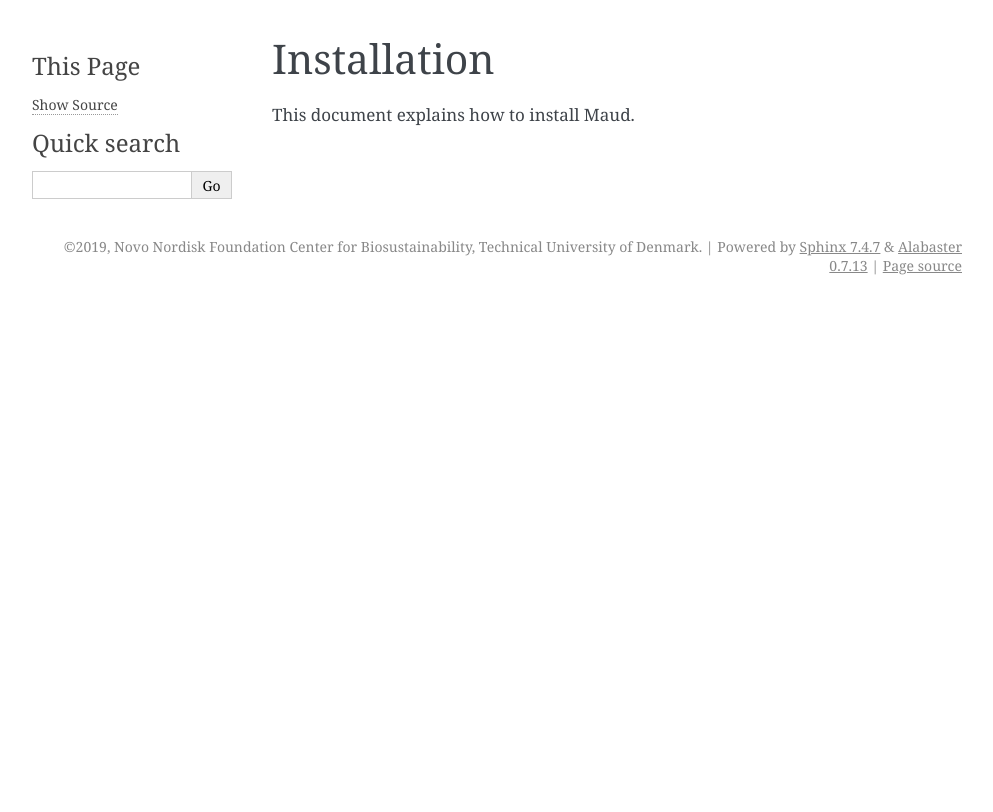
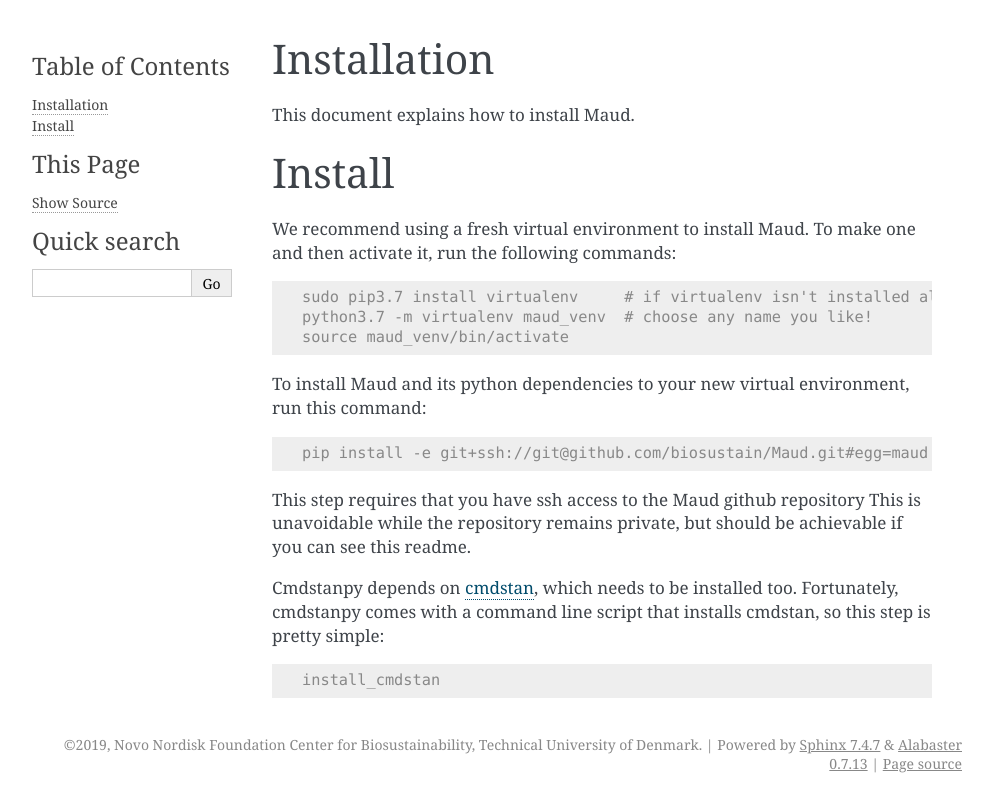
Before and after one commit to biosustain/Maud, a Sphinx documentation site: the page built from docs/usage/installation.rst, in a window 1280 px wide. Shown: the top 812 px of the page, without its empty margins (148-1141 px from the left). Built offline with Sphinx 7.4.7, drawn with Linux system fonts in a browser that asks for light colours.

Commit message:
Doc: document data model, installation and usage, use sphinx-click

```diff
--- a/docs/conf.py
+++ b/docs/conf.py
@@ -28,7 +28,8 @@
 # extensions coming with Sphinx (named 'sphinx.ext.*') or your custom
 # ones.
 extensions = [
-    'sphinx.ext.autodoc'
+    'sphinx.ext.autodoc',
+    'sphinx_click.ext'
 ]
 
 # Add any paths that contain templates here, relative to this directory.
--- a/docs/index.rst
+++ b/docs/index.rst
@@ -12,6 +12,7 @@
 
    usage/installation
    usage/inputting
+   usage/post_installation_usage
    theory/computation
    theory/enzyme_kinetics
    theory/statistics
--- a/docs/usage/installation.rst
+++ b/docs/usage/installation.rst
@@ -2,3 +2,34 @@
 ============
 
 This document explains how to install Maud.
+
+Install
+=======
+
+We recommend using a fresh virtual environment to install Maud. To make one and
+then activate it, run the following commands:
+
+.. code-block:: console
+
+    sudo pip3.7 install virtualenv     # if virtualenv isn't installed already
+    python3.7 -m virtualenv maud_venv  # choose any name you like!
+    source maud_venv/bin/activate
+
+To install Maud and its python dependencies to your new virtual environment,
+run this command:
+
+.. code-block:: console
+
+    pip install -e git+ssh://git@github.com/biosustain/Maud.git#egg=maud
+
+This step requires that you have ssh access to the Maud github repository
+This is unavoidable while the repository remains private, but should be
+achievable if you can see this readme.
+
+Cmdstanpy depends on `cmdstan <https://github.com/stan-dev/cmdstan>`_, which
+needs to be installed too. Fortunately, cmdstanpy comes with a command line
+script that installs cmdstan, so this step is pretty simple:
+
+.. code-block:: console
+
+    install_cmdstan
--- a/setup.cfg
+++ b/setup.cfg
@@ -56,6 +56,7 @@
     isort
     tox
     sphinx
+    sphinx-click
 
 [bdist_wheel]
 universal = 1
```
Also changed, not shown: docs/usage/post_installation_usage.rst (added, +27 -0 lines).
